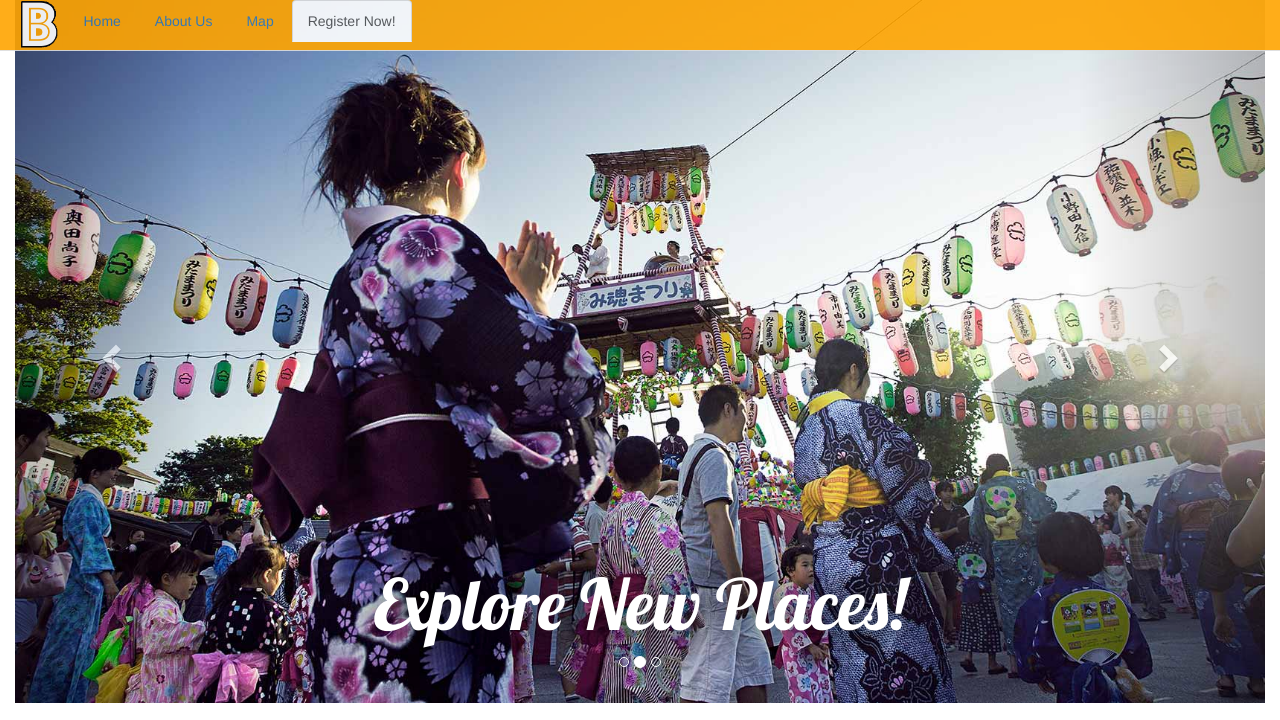
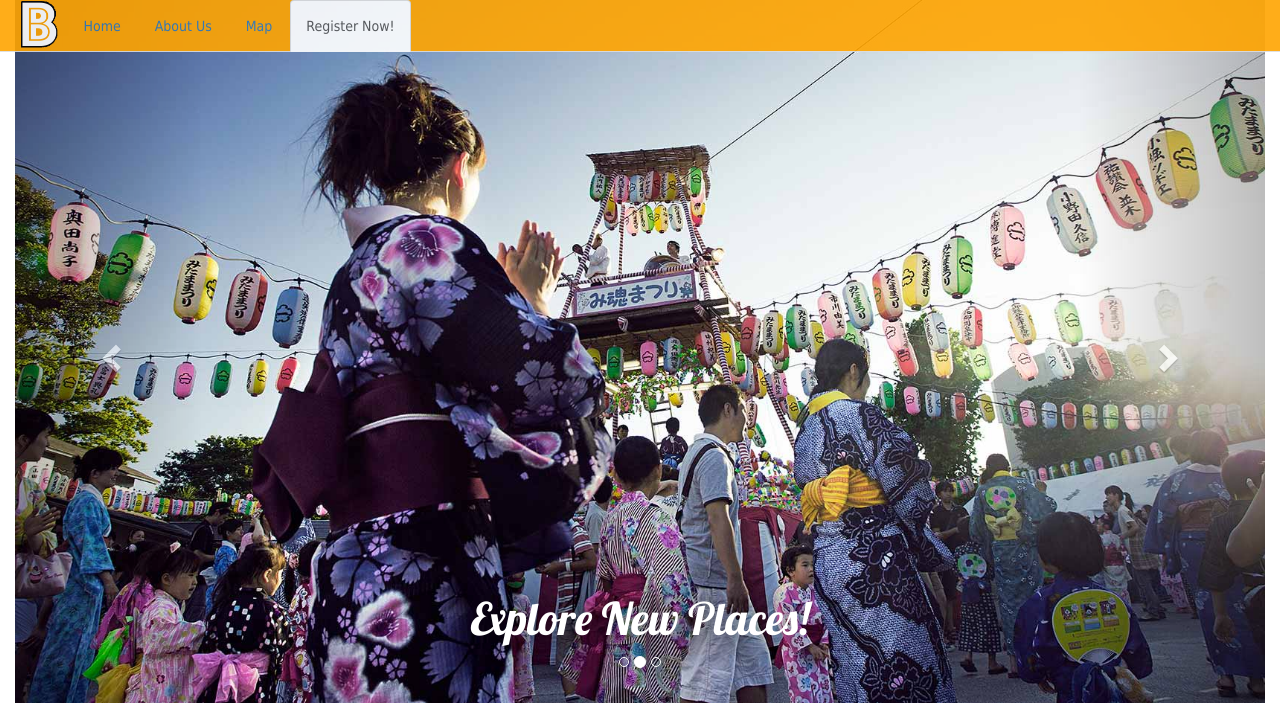
Before and after one commit to Q-Khanzadi/level39, a plain HTML site: page index.html in a window 1280 px wide. Shown: the top 720 px of the page. Drawn offline with nearby package versions, Linux system fonts and the light colour scheme; some packages are replaced by stand-ins of ours; a web font is replaced by a local one.

Commit message:
Final edits
Making it look a bit prettier

```diff
--- a/index.html
+++ b/index.html
@@ -61,21 +61,21 @@
 						<div class="item active">
 							<img src="roadtrip.jpg" alt="Friends on a roadtrip">
 							<div class="carousel-caption">
-								<h2>Meet New People!</h2>
+								<h3>Meet New People!</h3>
 							</div> <!--carousel-caption div-->
 						</div> <!--item-active div-->
 
 						<div class="item">
 							<img src="pool.jpg" alt="Japan event">
 							<div class="carousel-caption">
-								<h2>Explore New Places!</h2>
+								<h3>Explore New Places!</h3>
 							</div> <!-- carousel-caption div-->
 						</div> <!-- item div-->
 
 						<div class="item">
 							<img src="paris.jpg" alt="Ladies in Paris">
 							<div class="carousel-caption">
-								<h2>Make memories to last a lifetime!</h2>
+								<h3>Make memories to last a lifetime!</h3>
 							</div> <!-- carousel-caption div-->
 						</div> <!-- item div-->
 
@@ -139,9 +139,10 @@
 							<input class="input_box" type="checkbox" checked="checked"> Remember me <br/>
 							<p class="terms"> By creating an account you agree to our <a href="#">Terms &amp; Privacy Policy</a>.</p>
 
-								<button type="button" class="btn btn-warning"> Sign Up </button>
-							</div>
+							<button type="button" class="btn btn-warning"> Sign Up </button>
 						</div>
+
+					</div>
 
 					</form>
 
--- a/main.css
+++ b/main.css
@@ -3,25 +3,37 @@ h2 {
   font-family: 'Lobster', cursive;
   font-size: 30px;
   font-size: 5.5vw;
-  /*padding: 60px, 0px, 0px, 0px;*/
+}
+
+h3 {
+  color: white;
+  font-family: 'Lobster', cursive;
+  font-style: bold;
+  text-shadow: #000 0px 0px 40px;
+  font-size: 30px;
+  font-size: 3.5vw;
 }
 
 form {
   margin: 0 auto;
   text-align: center;
+  padding-bottom: 40px;
 }
 
 p {
-  /*margin: 30px 0px 0px 0px;*/
   font-family: 'Droid Sans', Tahoma, Geneva, sans-serif;
   text-align: justify;
+}
+
+.navbar li a {
+  font-family: 'Droid Sans', Tahoma, Geneva, sans-serif;
+  line-height: 30px;
 }
 
 .myCarousel {
   max-height: 700px;
   overflow: hidden;
   margin: 0;
-  /*padding: 0;*/
 }
 
 #map {
@@ -59,12 +71,6 @@ p {
     height: auto;
   }
 
-.carousel-caption {
-  color: white;
-  font-style: bold;
-  text-shadow: #000 0px 0px 40px;
-}
-
 .centered-div {
   align: center;
 }
```
Also changed, not shown: Buddyup.png (deleted), logo.jpg (deleted).
